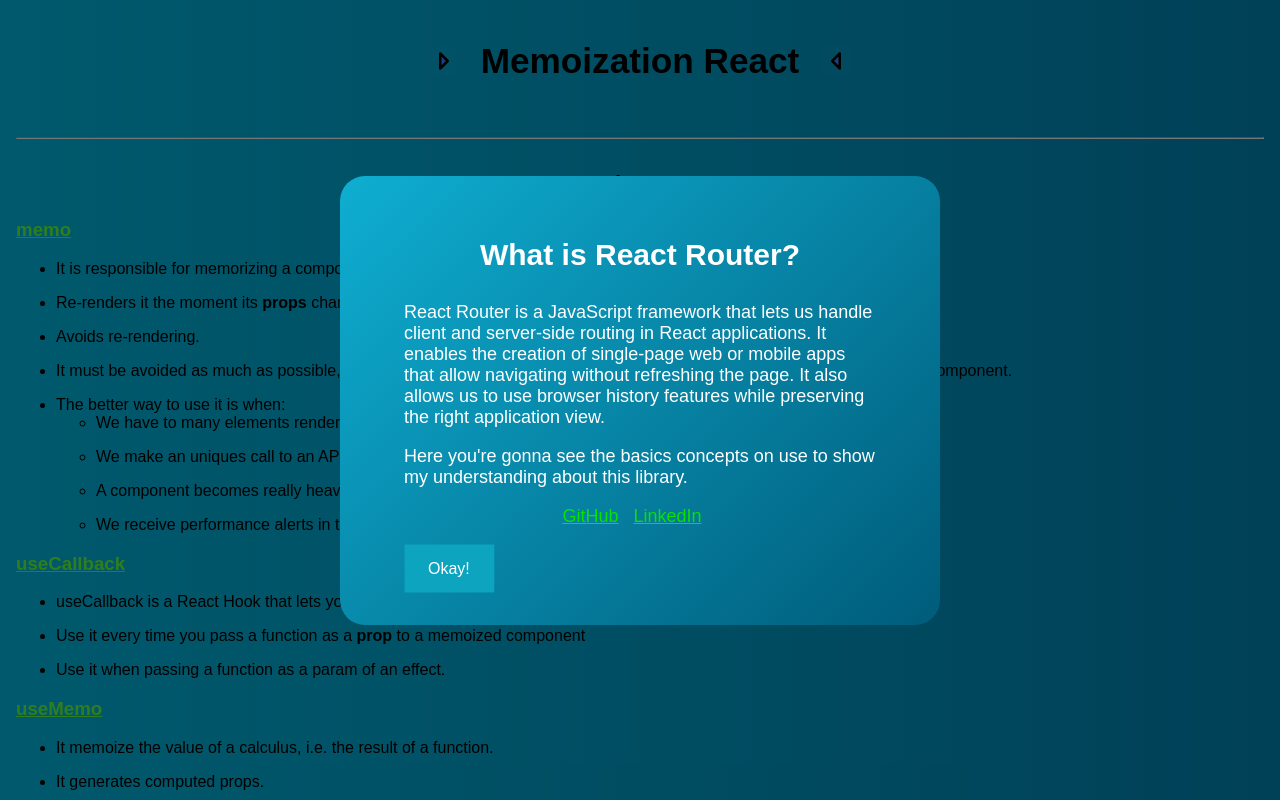
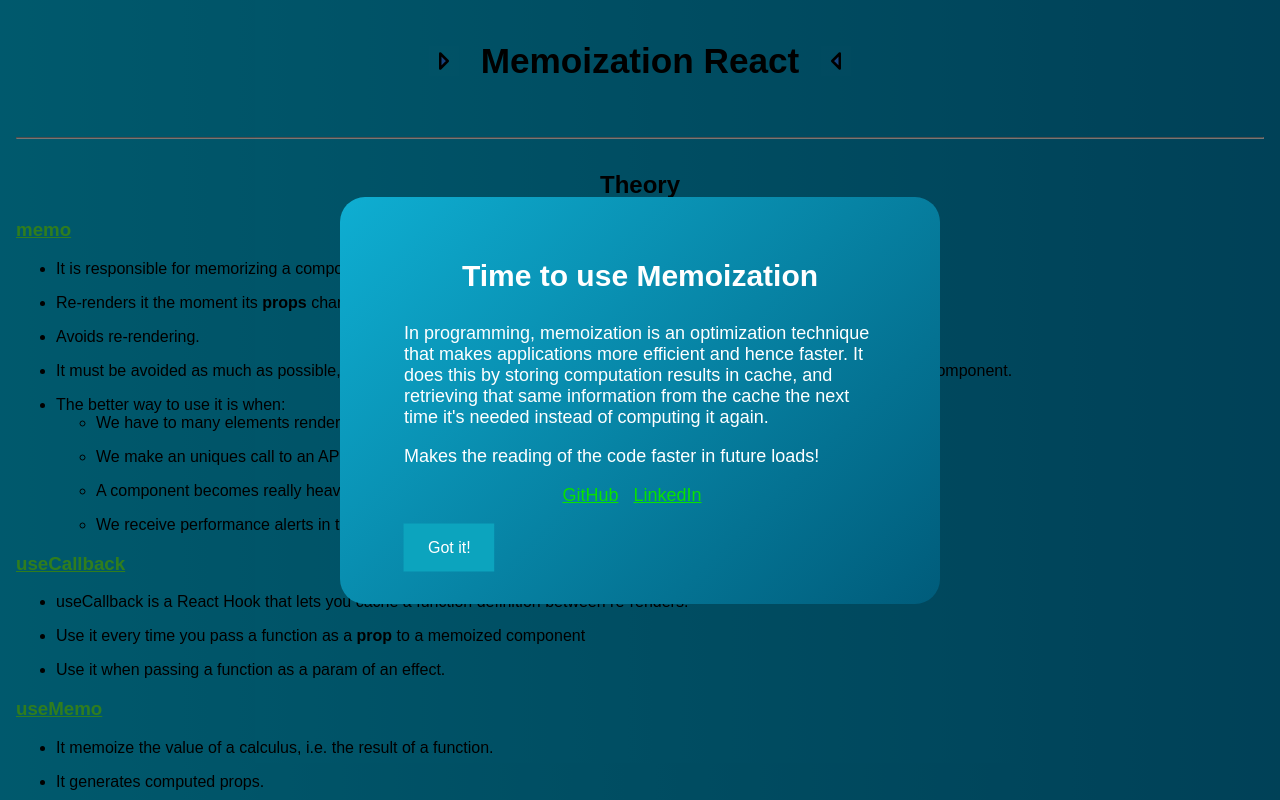
Before and after one commit to reche-git/04-React-Memorizacion, a React (Create React App) app: page / in a window 1280 px wide. Both pictures are taken after a click on the button "Memoization React". Shown: the top 800 px of the page. Built offline with nearby package versions, Linux system fonts and the light colour scheme.

Commit message:
Translation Modal

```diff
--- a/src/App.js
+++ b/src/App.js
@@ -15,17 +15,16 @@
       </button>
       <Modal isOpen={isOpen} closeModal={closeModal}>
         <div className="ExplinationModal">
-          <h3>What is React Router?</h3>
+          <h3>Time to use Memoization</h3>
           <p>
-            React Router is a JavaScript framework that lets us handle client
-            and server-side routing in React applications. It enables the
-            creation of single-page web or mobile apps that allow navigating
-            without refreshing the page. It also allows us to use browser
-            history features while preserving the right application view.
+            In programming, memoization is an optimization technique that makes
+            applications more efficient and hence faster. It does this by
+            storing computation results in cache, and retrieving that same
+            information from the cache the next time it's needed instead of
+            computing it again.
           </p>
           <p>
-            Here you're gonna see the basics concepts on use to show my
-            understanding about this library.
+            Makes the reading of the code faster in future loads!
           </p>
           <p style={{ textAlign: "center" }}>
             <a
--- a/src/components/Modal.js
+++ b/src/components/Modal.js
@@ -7,7 +7,7 @@
       <div className="modal-container" onClick={handleModalContainerClick}>
         {children}
         <button className="ExplinationModalBtn" onClick={closeModal}>
-          <span>Okay!</span>
+          <span>Got it!</span>
           <svg
             viewBox="-5 -5 110 110"
             preserveAspectRatio="none"
```
